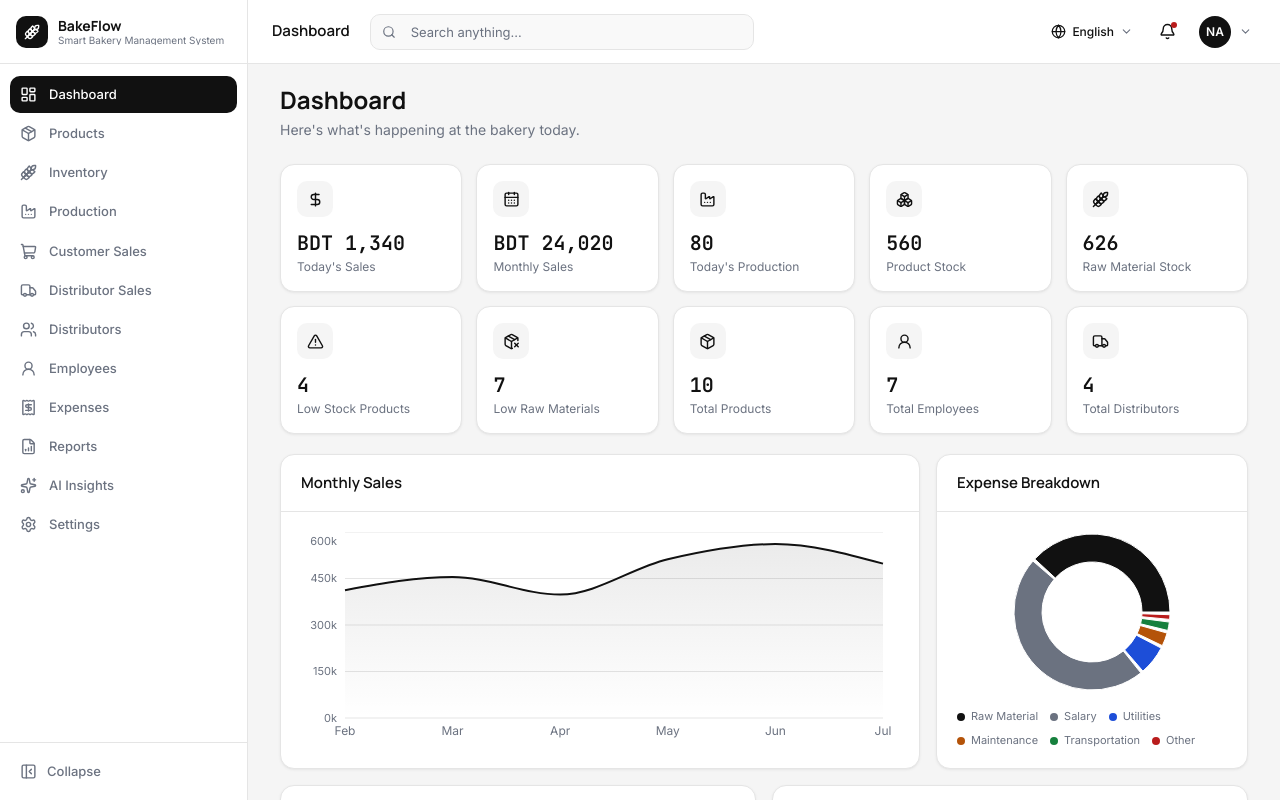
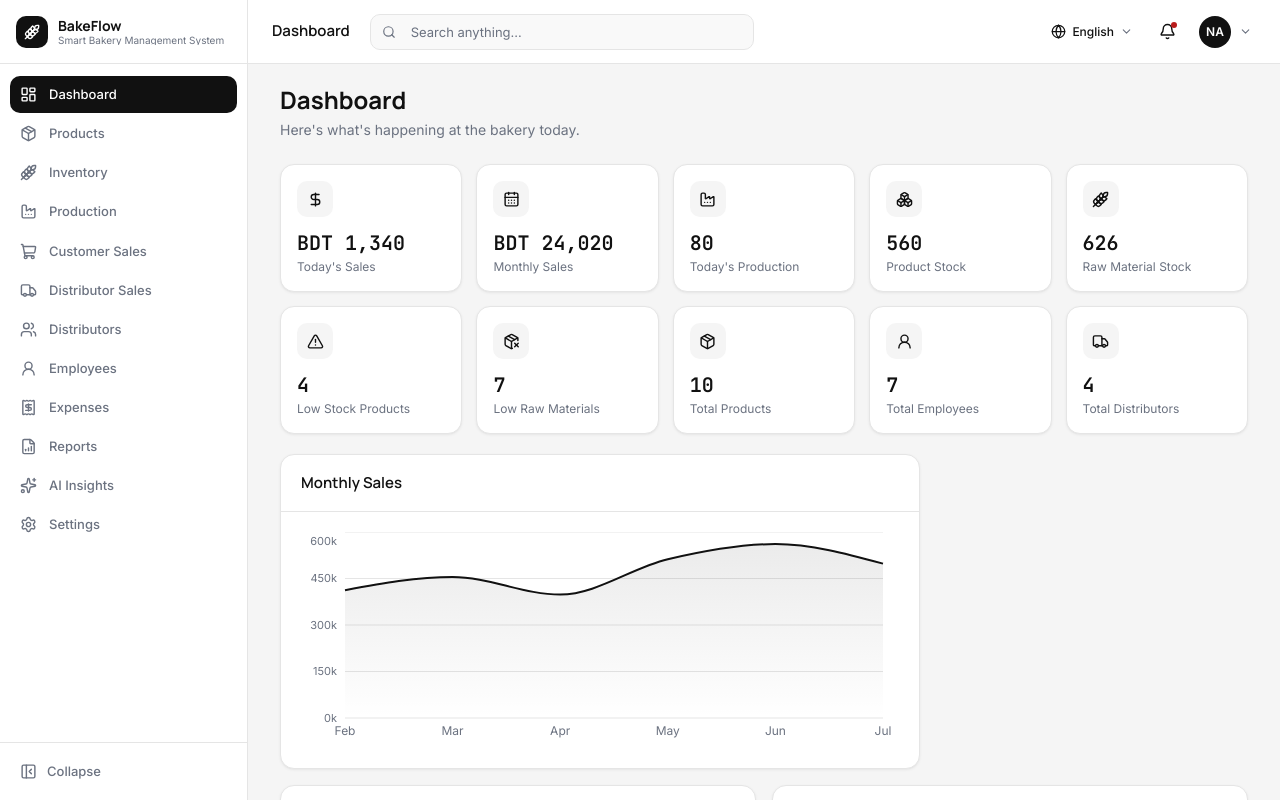
Before and after one commit to alveesarker/bake-flow-front-end, a React (Vite) app: page / in a window 1280 px wide. Shown: the top 800 px of the page. Built offline with nearby package versions, Linux system fonts and the light colour scheme.

Commit message:
removed expense chart from dashboard

```diff
--- a/src/pages/Dashboard.tsx
+++ b/src/pages/Dashboard.tsx
@@ -17,7 +17,7 @@ import { Card, CardHeader, CardTitle, CardContent } from "../components/ui/Card"
 import { Badge, StockBadge } from "../components/ui/Badge";
 import { PageHeader } from "../components/ui/Misc";
 import { formatCurrency, formatNumber, formatDate } from "../lib/utils";
-import { monthlySalesTrend, expenseBreakdown } from "../data/seed";
+import { monthlySalesTrend } from "../data/seed";
 import type { ReactNode } from "react";
 
 function StatCard({ icon, label, value, sub }: { icon: ReactNode; label: string; value: string; sub?: string }) {
@@ -111,41 +111,6 @@ export default function Dashboard() {
           </CardContent>
         </Card>
 
-        <Card>
-          <CardHeader>
-            <CardTitle>{t("dashboard.expenseChart")}</CardTitle>
-          </CardHeader>
-          <CardContent className="h-[200px]">
-            <ResponsiveContainer width="100%" height="100%">
-              <PieChart>
-                <Pie
-                  data={expenseBreakdown}
-                  dataKey="value"
-                  nameKey="category"
-                  innerRadius={50}
-                  outerRadius={78}
-                  paddingAngle={2}
-                >
-                  {expenseBreakdown.map((_, i) => (
-                    <Cell key={i} fill={pieColors[i % pieColors.length]} />
-                  ))}
-                </Pie>
-                <Tooltip
-                  formatter={(v, _n, entry) => [formatCurrency(Number(v)), t(`expenses.categories.${(entry as { payload: { category: string } }).payload.category}`)]}
-                  contentStyle={{ borderRadius: 10, border: "1px solid #E5E5E5", fontSize: 12 }}
-                />
-              </PieChart>
-            </ResponsiveContainer>
-            <div className="mt-4 flex flex-wrap gap-x-3 gap-y-1.5">
-              {expenseBreakdown.map((e, i) => (
-                <div key={e.category} className="flex items-center gap-1.5 text-[11px] text-muted">
-                  <span className="h-2 w-2 rounded-full" style={{ background: pieColors[i % pieColors.length] }} />
-                  {t(`expenses.categories.${e.category}`)}
-                </div>
-              ))}
-            </div>
-          </CardContent>
-        </Card>
       </div>
 
       <div className="mt-4 grid grid-cols-1 gap-4 lg:grid-cols-2">
```
